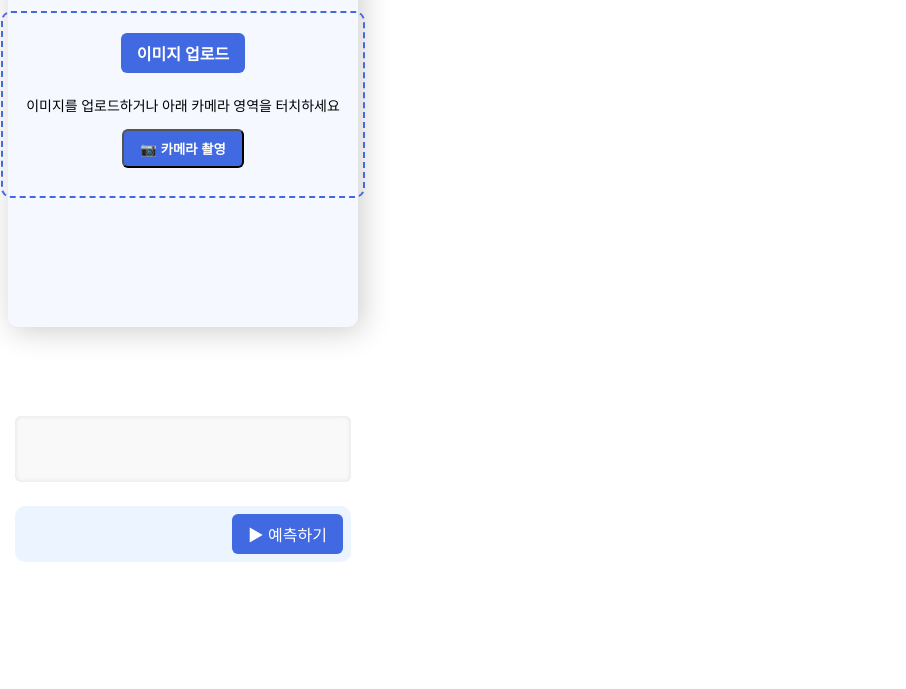
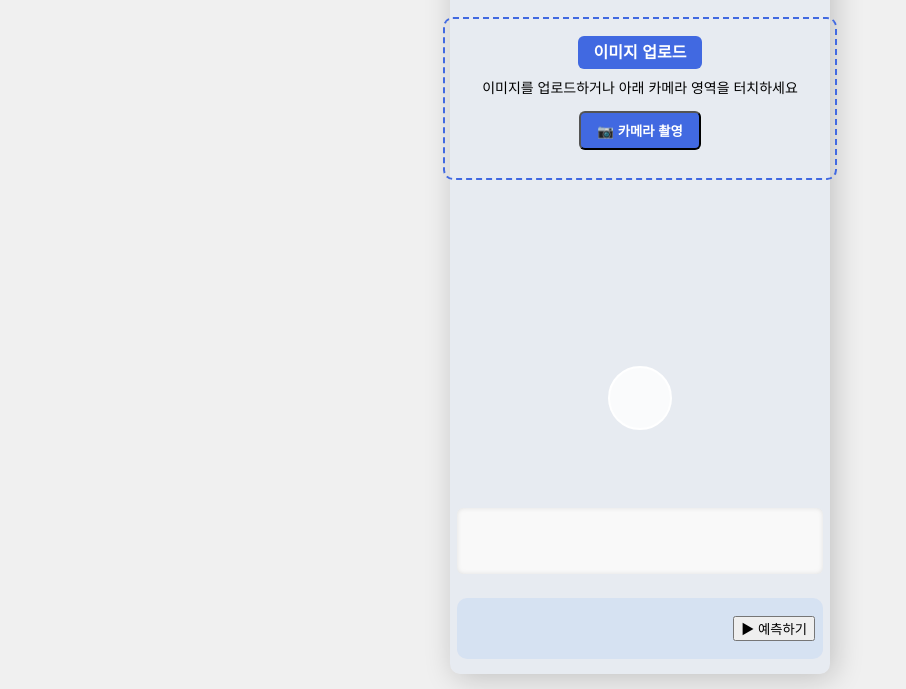
Before and after one commit to rkawk123/qes, a plain HTML site: page index.html in a window 1280 px wide. Shown: the part 111-800 px from the top of the page, without its empty margins (0-906 px from the left). Drawn offline with Linux system fonts and the light colour scheme.

Commit message:
Update style.css

```diff
--- a/style.css
+++ b/style.css
@@ -1,45 +1,54 @@
-/* 컨테이너 박스 */
+/* body 전체 중앙 정렬 */
+body, html {
+  margin: 0;
+  padding: 0;
+  height: 100%;
+}
+
+body {
+  display: flex;
+  justify-content: center;
+  align-items: center;
+  background-color: #f0f0f0;
+  font-family: sans-serif;
+}
+
+.wrapper {
+  display: flex;
+  justify-content: center;
+  align-items: center;
+  width: 100%;
+}
+
 .container {
-  height: 400px;
-  width: 320px;
-  border-radius: 10px;
-  box-shadow: 4px 4px 30px rgba(0, 0, 0, .2);
   display: flex;
   flex-direction: column;
   align-items: center;
-  justify-content: space-between;
+  width: 350px;
   padding: 15px;
+  border-radius: 10px;
+  box-shadow: 4px 4px 30px rgba(0, 0, 0, .2);
+  background-color: rgba(0, 110, 255, 0.04);
   gap: 10px;
-  background-color: rgba(0, 110, 255, 0.041);
 }
 
-/* 업로드 영역 (드롭존) */
+/* 업로드 영역 */
 .header {
-  flex: 1;
   width: 100%;
   border: 2px dashed royalblue;
   border-radius: 10px;
-  display: flex;
-  align-items: center;
-  justify-content: center;
-  flex-direction: column;
   padding: 20px;
   text-align: center;
-  transition: 0.2s ease-in-out;
+  transition: 0.2s;
 }
 
-/* 드래그 시 강조 효과 */
 #drop-area.highlight {
-  border: 2px solid royalblue;
-  background-color: rgba(65, 105, 225, 0.1);
+  border-color: navy;
+  background-color: rgba(65,105,225,0.1);
 }
 
-/* 숨겨진 파일 input */
-#file {
-  display: none;
-}
+#file { display: none; }
 
-/* 업로드 버튼 */
 .upload-btn {
   background-color: royalblue;
   color: white;
@@ -47,128 +56,56 @@
   border-radius: 6px;
   cursor: pointer;
   font-weight: bold;
-  transition: background 0.3s ease;
   margin-bottom: 8px;
 }
 
-.upload-btn:hover {
-  background-color: navy;
+.upload-btn:hover { background-color: navy; }
+
+.header p { font-size: 14px; }
+
+/* 카메라 영역 */
+.camera-wrapper {
+  position: relative;
+  width: 100%;
+  max-width: 320px;
+  aspect-ratio: 4/3;
+  margin: 10px 0;
+  border-radius: 10px;
+  overflow: hidden;
 }
 
-/* 설명 텍스트 */
-.header p {
-  color: black;
-  font-size: 14px;
+#camera {
+  width: 100%;
+  height: 100%;
+  object-fit: cover;
 }
 
-/* 미리보기 이미지 */
-#preview {
-  max-width: 100%;
-  max-height: 150px;
-  border-radius: 6px;
-  object-fit: contain;
-  margin: 10px 0;
-  box-shadow: 0 2px 10px rgba(0, 0, 0, .1);
+/* 사진 촬영 버튼 */
+.capture-circle {
+  position: absolute;
+  bottom: 10px;
+  left: 50%;
+  transform: translateX(-50%);
+  width: 60px;
+  height: 60px;
+  background-color: rgba(255,255,255,0.8);
+  border-radius: 50%;
+  border: 2px solid #fff;
+  cursor: pointer;
 }
 
-/* 결과 텍스트 박스 */
-#result {
-  width: 100%;
-  min-height: 50px;
-  background: #f9f9f9;
-  border-radius: 6px;
-  padding: 8px;
-  font-size: 14px;
-  overflow-x: auto;
-  box-shadow: inset 0 0 5px rgba(0,0,0,0.1);
-  white-space: pre-wrap;
-}
+/* 미리보기 */
+.preview-wrapper { position: relative; display: inline-block; }
+#preview { max-width: 100%; max-height: 150px; border-radius: 6px; object-fit: contain; margin: 10px 0; }
+.scan-line { position: absolute; left: 0; top: 0; width: 100%; height: 4px; background: rgba(50,200,50,0.7); display: none; }
 
-/* 하단 푸터 */
-.footer {
-  background-color: rgba(0, 110, 255, 0.075);
-  width: 100%;
-  height: 45px;
-  padding: 8px;
-  border-radius: 10px;
-  display: flex;
-  align-items: center;
-  justify-content: flex-end;
-  gap: 10px;
-}
+/* 로딩 및 결과 */
+#result { width: 100%; min-height: 50px; background:#f9f9f9; border-radius:6px; padding:8px; font-size:14px; white-space:pre-wrap; box-shadow: inset 0 0 5px rgba(0,0,0,0.1);}
+.footer { width: 100%; height: 45px; padding: 8px; border-radius: 10px; display:flex; align-items:center; justify-content:flex-end; gap:10px; background-color: rgba(0,110,255,0.075);}
+#loading { display:none; font-weight:bold; }
+.loader { border:4px solid #f3f3f3; border-top:4px solid #3498db; border-radius:50%; width:20px; height:20px; display:inline-block; animation:spin 1s linear infinite; margin-left:5px;}
+@keyframes spin { 0% { transform: rotate(0deg);} 100% { transform: rotate(360deg);}
 
-/* 예측 버튼 */
-.predict-btn {
-  background-color: royalblue;
-  color: white;
-  border: none;
-  padding: 8px 16px;
-  border-radius: 6px;
-  font-size: 16px;
-  cursor: pointer;
-  transition: background 0.3s ease;
-}
-
-.predict-btn:hover {
-  background-color: navy;
-}
-
-#loading {
-  display: none; /* 초기 숨김 */
-  font-weight: bold;
-  margin-left: 10px;
-  vertical-align: middle;
-}
-
-.loader {
-  border: 4px solid #f3f3f3;
-  border-top: 4px solid #3498db;
-  border-radius: 50%;
-  width: 20px;
-  height: 20px;
-  display: inline-block;
-  animation: spin 1s linear infinite;
-  margin-left: 5px;
-  vertical-align: middle;
-}
-
-@keyframes spin {
-  0% { transform: rotate(0deg); }
-  100% { transform: rotate(360deg); }
-}
-
-.preview-wrapper {
-  position: relative; /* scan-line 덮을 수 있게 */
-  display: inline-block;
-}
-
-#preview {
-  max-width: 100%;
-  max-height: 150px;
-  border-radius: 6px;
-  object-fit: contain;
-  margin: 10px 0;
-  box-shadow: 0 2px 10px rgba(0,0,0,.1);
-  display: block;
-}
-
-/* 스캔 라인 */
-.scan-line {
-  position: absolute;
-  left: 0;
-  top: 0;
-  width: 100%;      /* 업로드된 이미지 width에 맞춤 */
-  height: 4px;
-  background: rgba(50, 200, 50, 0.7);
-  box-shadow: 0 0 8px rgba(50, 200, 50, 0.8);
-  animation: scan 2s linear infinite;
-  display: none;
-}
-
-@keyframes scan {
-  0% { top: 0%; }
-  100% { top: 100%; }
-}
 
 /* From Uiverse.io by kat_2522
 .loader {
```
